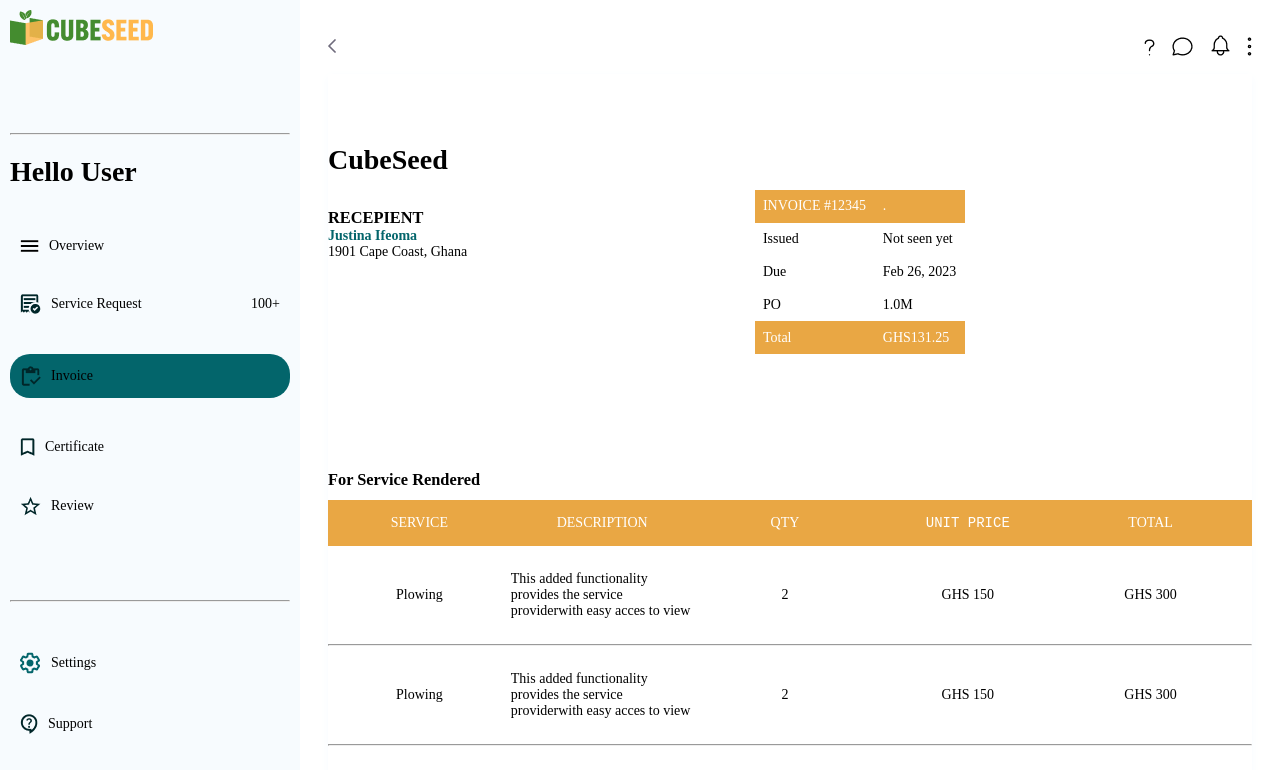
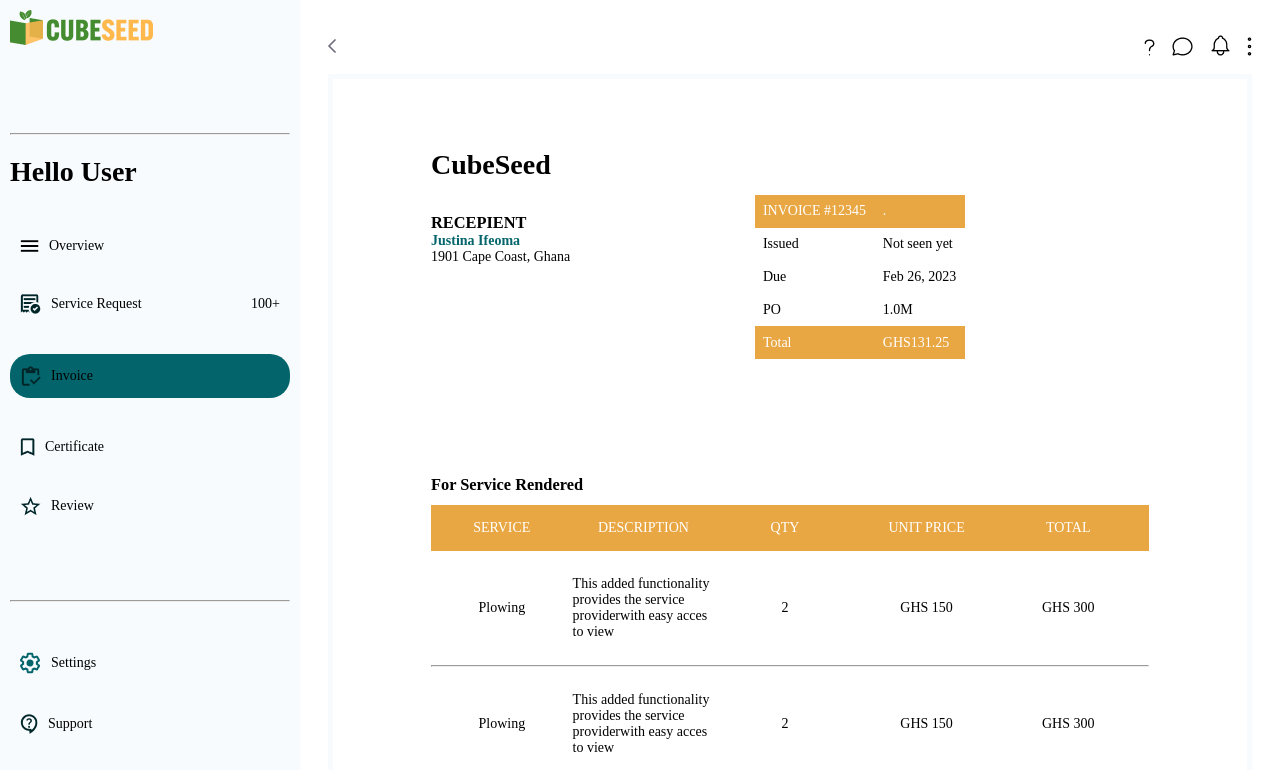
Before and after one commit to oveizon/Service-user-group, a Next.js app: page /invoice in a window 1280 px wide. Shown: the top 770 px of the page. Built offline with nearby package versions, Linux system fonts and the light colour scheme.

Commit message:
modifications

```diff
--- a/pages/invoice.tsx
+++ b/pages/invoice.tsx
@@ -93,14 +93,12 @@
            </div>
 
            <h3>For Service Rendered</h3>
-          <div className={styles.headers}>
+           <div className={styles.headers}>
               <div>
                <p>SERVICE</p>
                <p>DESCRIPTION</p>
                <p>QTY</p>
-               <pre>UNIT
-                    PRICE
-                </pre>
+               <p>UNIT PRICE</p>
                <p>TOTAL</p>
              </div>
 
@@ -151,7 +149,7 @@
                   <hr />
                 </div>
              </div>
-          </div>
+           </div>
          </div>
      </div>
     )
--- a/styles/Invoice.module.scss
+++ b/styles/Invoice.module.scss
@@ -42,8 +42,13 @@
  }
 
  .boderline{
-    border-width: 20px;
-    box-shadow: 0 3px 10px var(--light-blue);
+   margin-top: 0rem;
+   margin-bottom: 2rem;
+   border: thick,solid,var(--light-blue);
+   padding: 7rem;
+   padding-top: 0rem;
+   padding-bottom: 0rem;
+
 
  }
 
```
